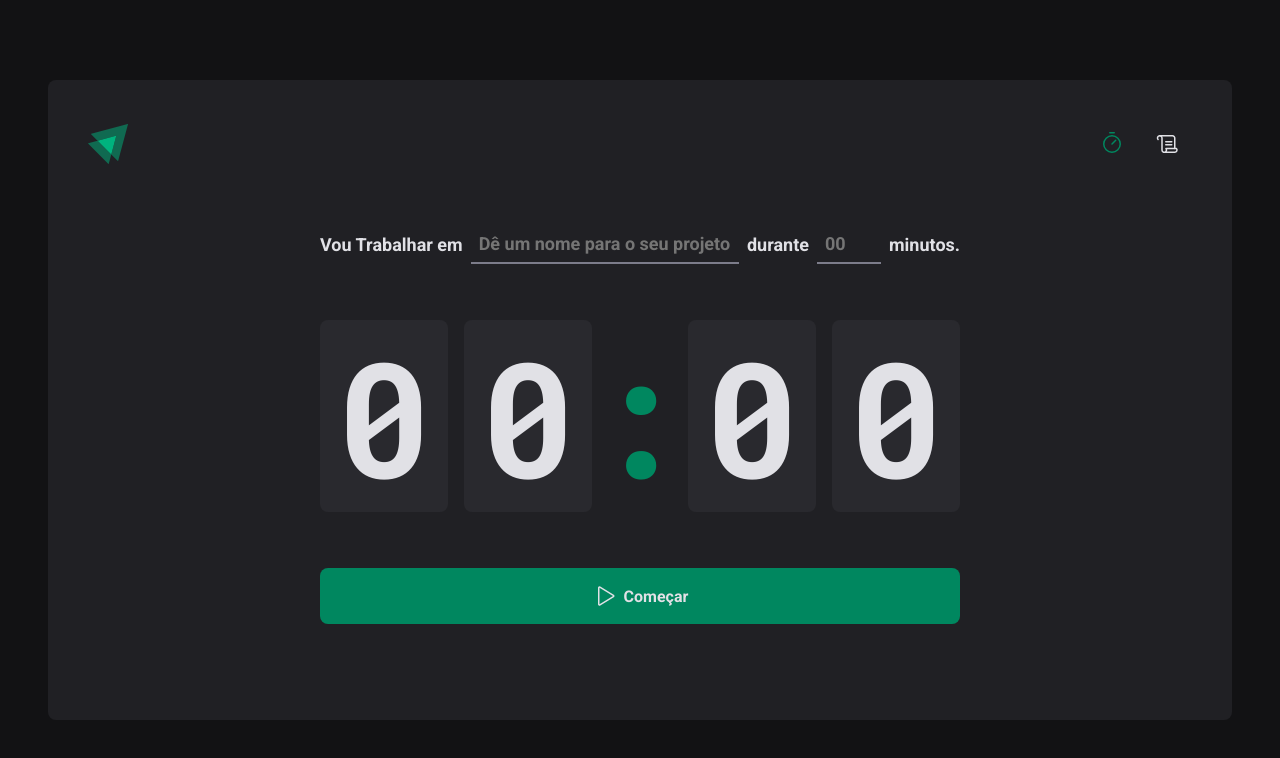
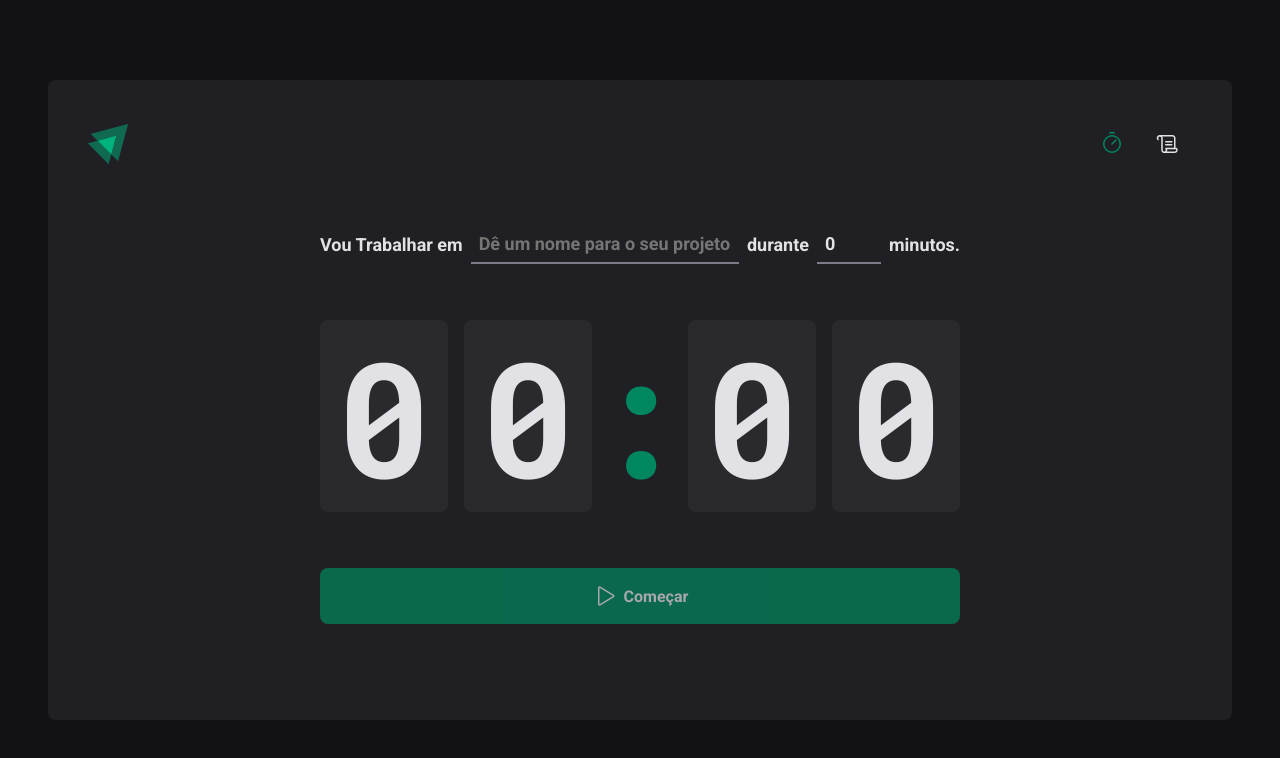
Before and after one commit to Dev-JoseRonaldo/ignite-timer, a React (Vite) app: page / in a window 1280 px wide. Shown: the top 758 px of the page. Built offline with nearby package versions, Linux system fonts and the light colour scheme.

Commit message:
feat: update Home form

```diff
--- a/src/pages/Home/index.tsx
+++ b/src/pages/Home/index.tsx
@@ -1,4 +1,8 @@
 import { Play } from 'phosphor-react'
+import { useForm } from 'react-hook-form'
+import { zodResolver } from '@hookform/resolvers/zod'
+import * as zod from 'zod'
+
 import {
   CountdownContainer,
   FormContainer,
@@ -9,16 +13,44 @@
   TaskInput,
 } from './styles'
 
+const newCycleFromValidationSchema = zod.object({
+  task: zod.string().min(1, 'Informe a tarefa'),
+  minutesAmount: zod
+    .number()
+    .min(5, 'O ciclo precisa ser de no mínimo 5 minutos')
+    .max(90, 'O ciclo precisa ser de no máximo 90 minutos'),
+})
+
+type NewCycleFormData = zod.infer<typeof newCycleFromValidationSchema>
+
 export const Home = () => {
+  const { register, handleSubmit, watch, reset } = useForm<NewCycleFormData>({
+    resolver: zodResolver(newCycleFromValidationSchema),
+    defaultValues: {
+      task: '',
+      minutesAmount: 0,
+    },
+  })
+
+  const task = watch('task')
+  const minutesAmount = watch('minutesAmount')
+
+  const isSubmitDesabled = !task || !minutesAmount
+
+  function handleCreateNewCycle(data: NewCycleFormData) {
+    console.log(data)
+    reset()
+  }
   return (
     <HomeContainer>
-      <form action="">
+      <form onSubmit={handleSubmit(handleCreateNewCycle)} action="">
         <FormContainer>
           <label htmlFor="task">Vou Trabalhar em</label>
           <TaskInput
             id="task"
             placeholder="Dê um nome para o seu projeto"
             list="task-suggestions"
+            {...register('task')}
           />
 
           <datalist id="task-suggestions">
@@ -32,6 +64,7 @@
             step={5}
             min={5}
             max={90}
+            {...register('minutesAmount', { valueAsNumber: true })}
           />
 
           <span>minutos.</span>
@@ -45,7 +78,7 @@
           <span>0</span>
         </CountdownContainer>
 
-        <StartCountdownButton type="submit">
+        <StartCountdownButton type="submit" disabled={isSubmitDesabled}>
           <Play size={24} />
           Começar
         </StartCountdownButton>
```
